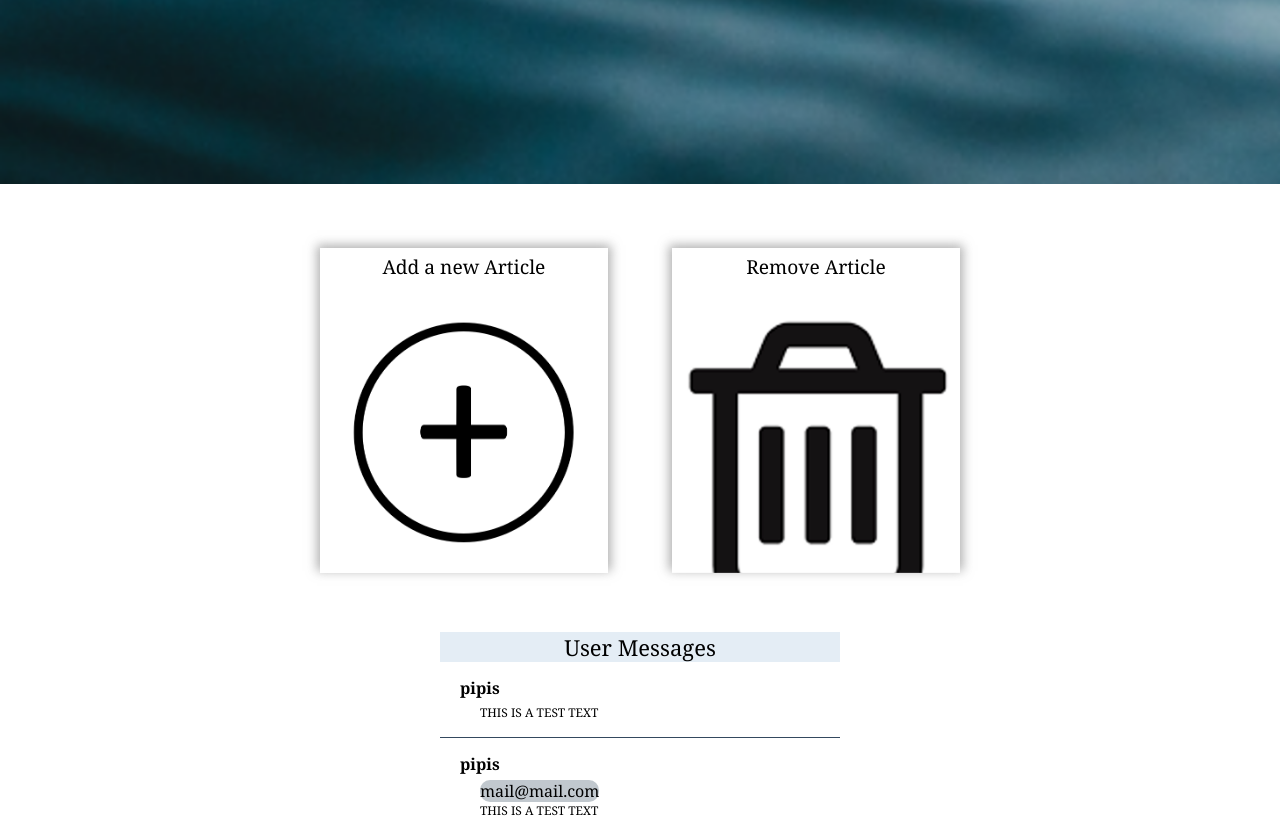
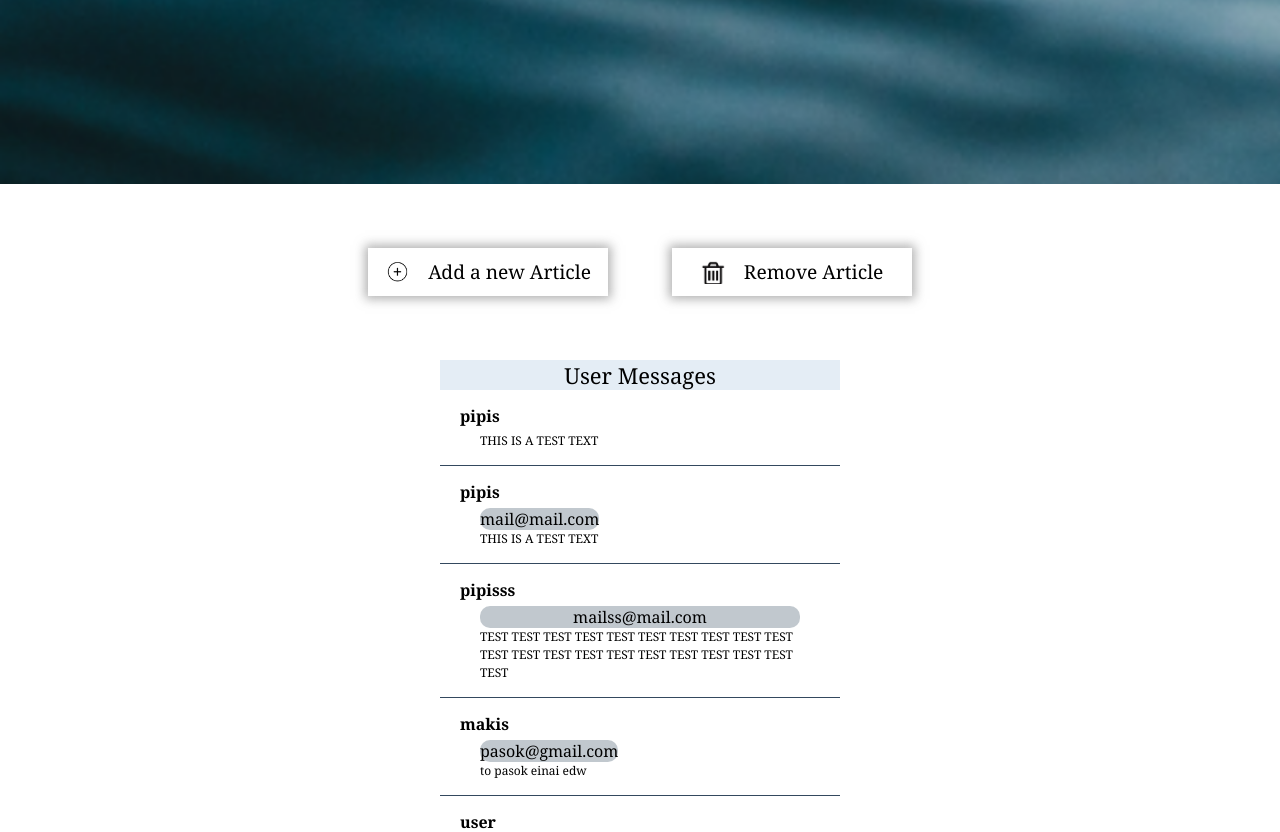
Before and after one commit to melinazik/siren, a PHP site: page /html/admin.php in a window 1280 px wide. Shown: the part 1265-2097 px from the top of the page. Run offline with PHP 8.4, Linux system fonts and the light colour scheme; a user stored in the database is signed in; data comes from the database, SQL or seed files in the repository.

Commit message:
admin add remove fixed

```diff
--- a/css/styles.css
+++ b/css/styles.css
@@ -150,7 +150,6 @@ body {
     .right-navbar a {
         display: none;
     }
-
     .right-navbar a.icon {
         float: right;
         display: block;
@@ -161,18 +160,15 @@ body {
     .right-navbar.responsive {
         position: relative;
     }
-
     .right-navbar.responsive .icon {
         position: absolute;
         right: 0;
         top: 0;
         margin-bottom: 2em;
     }
-
     #nav {
         flex-direction: column;
     }
-
     .right-navbar.responsive a {
         display: block;
     }
@@ -248,11 +244,9 @@ body {
     #home-view-title {
         font-size: 6em;
     }
-
     #home-view-title2 {
         font-size: 1.8em;
     }
-
     #home-view-button {
         width: 10em;
         font-size: 1.5em;
@@ -1223,7 +1217,7 @@ a {
 
 /* -------END CAROUSEL------------*/
 
-#user-article-img{
+#user-article-img {
     width: 3em;
     height: 3em;
     border-radius: 30%;
@@ -1231,6 +1225,7 @@ a {
     margin-left: 4.8em;
 }
 
+
 /* LOADING ICON */
 
 .loader {
@@ -1247,7 +1242,6 @@ a {
     from {
         transform: rotate(0deg);
     }
-
     to {
         transform: rotate(359deg);
     }
@@ -1456,34 +1450,26 @@ label:hover {
 }
 
 .admin-action-panel {
-    height: 20em;
-    width: 18em;
+    display: flex;
+    flex-direction: row-reverse;
+    justify-content: center;
+    align-items: center;
+    height: 3em;
+    width: 15em;
     box-shadow: 0px 0px 10px 3px rgba(120, 120, 120, 0.59);
     margin: 2em;
 }
 
 .admin-action-panel p {
     text-align: center;
-    margin-top: 0.3em;
-    margin-bottom: 0.9em;
     font-size: 1.2em;
-}
-
-.admin-action-button {
-    margin: 1em;
-    /*display: none;*/
-}
-
-
-/*
-#add-article {
-    display: none;
-}*/
+    margin-left: 1em;
+}
 
 .admin-action-image {
     position: relative;
-    height: 86%;
-    width: 100%;
+    height: 1.5em;
+    width: 1.5em;
 }
 
 #action-image1 {
@@ -1494,8 +1480,6 @@ label:hover {
 #action-image2 {
     background-image: url(../imgs/remove.PNG);
     background-size: cover;
-    margin-right: 0.3em;
-    height: 86%;
 }
 
 .admin-action-image:hover {
@@ -1510,8 +1494,6 @@ label:hover {
     width: 400px;
     overflow: auto;
     height: 100%;
-
-
     cursor: pointer;
     display: flex;
     flex-direction: column;
```
